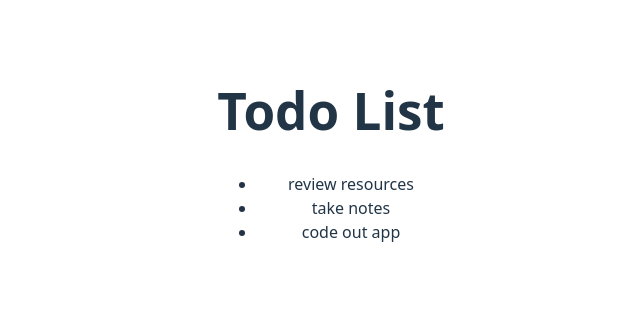
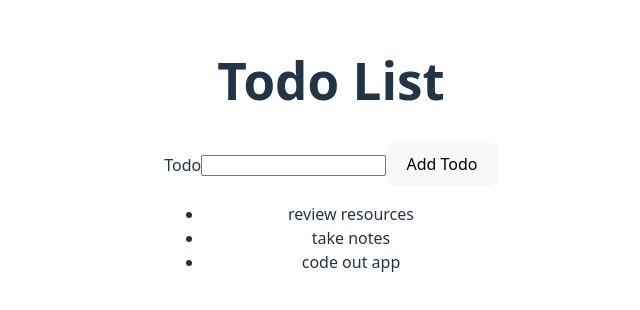
Before and after one commit to kenward85/React-toodoo3, a React (Vite) app: page / in a window 1280 px wide. Shown: the part 246-556 px from the top of the page, without its empty margins (309-949 px from the left). Built offline with nearby package versions, Linux system fonts and the light colour scheme.

Commit message:
comiting app

```diff
--- a/src/App.jsx
+++ b/src/App.jsx
@@ -1,19 +1,16 @@
-import './App.css'
+import './App.css';
+import TodoForm from './TodoForm';
+import TodoList from './TodoList';
 
 function App() {
-  const todos = [
-    {id: 1, title: "review resources"},
-    {id: 2, title: "take notes"},
-    {id: 3, title: "code out app"},
-  ]
+//commiting app
   return (
     <div>
-        <h1>Todo List</h1>
-        <ul>
-            {todos.map(todo => <li key={todo.id}>{todo.title}</li>)}
-        </ul>
+      <h1>Todo List</h1>
+      <TodoForm />
+      <TodoList />
     </div>
   );
 }
 
-export default App
+export default App;
```
